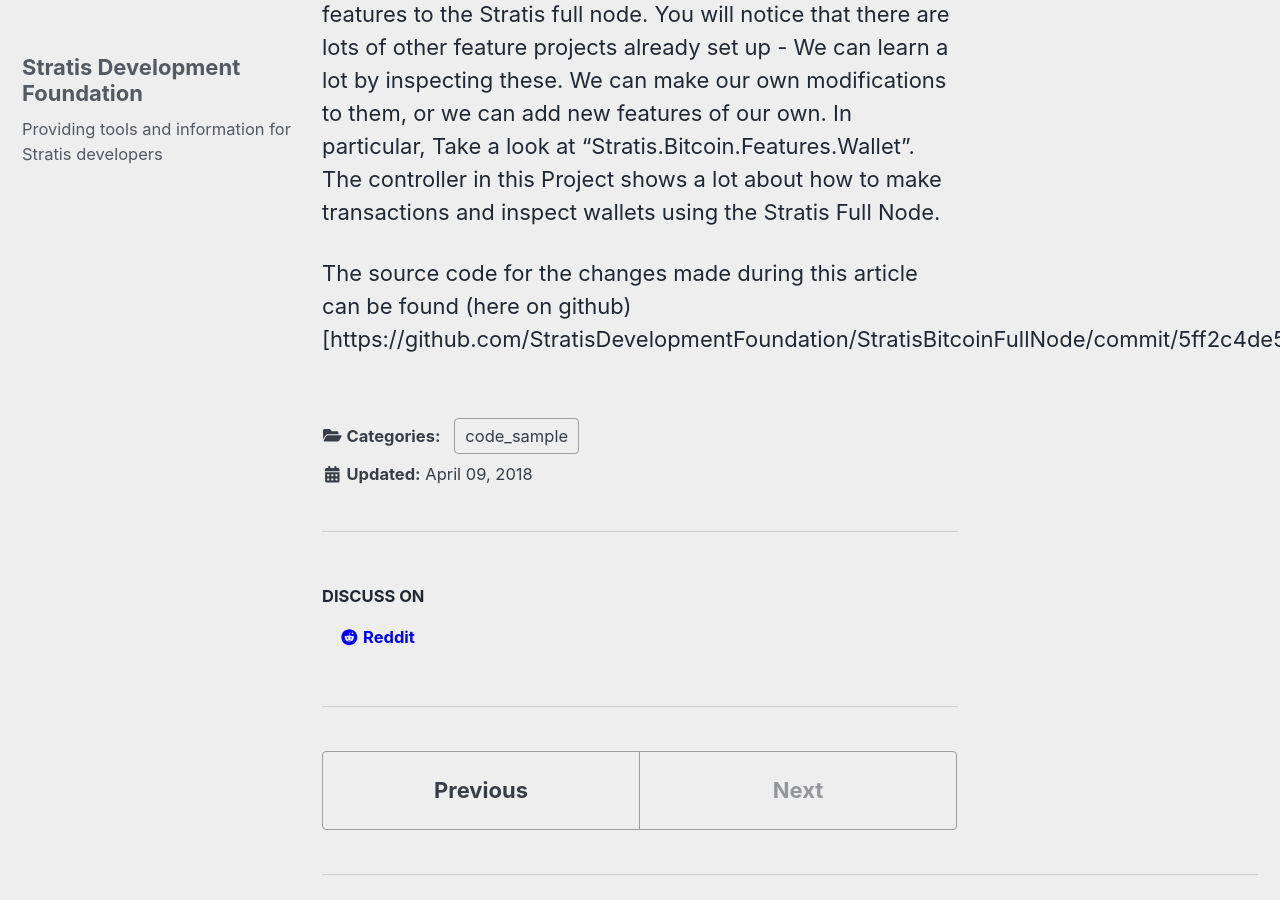
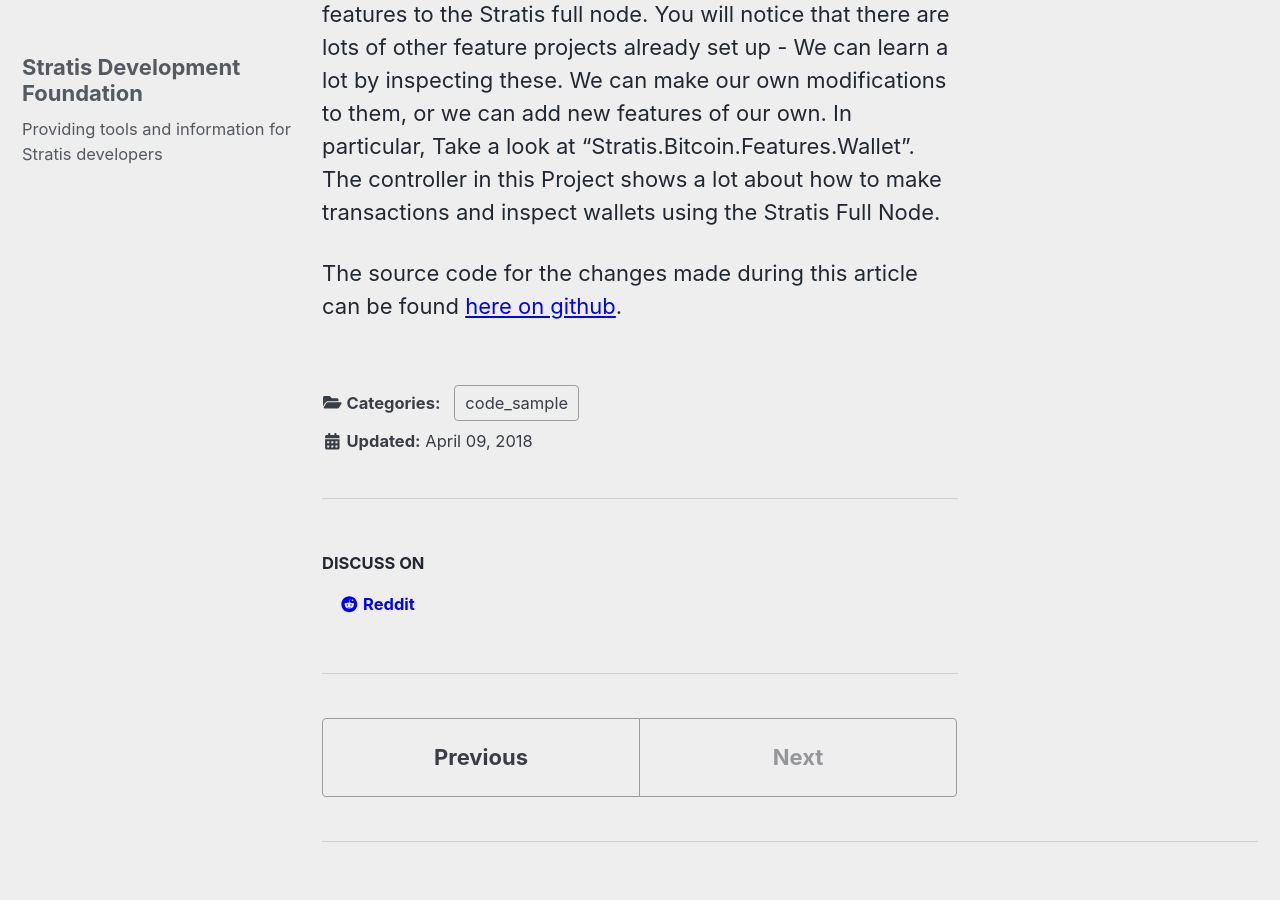
Before and after one commit to StratisDevelopmentFoundation/StratisDevelopmentFoundation.github.io, a Jekyll site: the page built from _posts/2018-04-09-FullNode-features.md, in a window 1280 px wide and 900 px high, scrolled down 8370 px. Built offline with Jekyll 4.4.1, drawn with Linux system fonts in a browser that asks for light colours; nearby versions of some CDN libraries.

Commit message:
Fix link format

```diff
--- a/_posts/2018-04-09-FullNode-features.md
+++ b/_posts/2018-04-09-FullNode-features.md
@@ -236,4 +236,4 @@ In the console window for StratisD, we see the message we added to our controlle
 
 We've learned here how we can add our own custom features to the Stratis full node. You will notice that there are lots of other feature projects already set up - We can learn a lot by inspecting these. We can make our own modifications to them, or we can add new features of our own. In particular, Take a look at "Stratis.Bitcoin.Features.Wallet". The controller in this Project shows a lot about how to make transactions and inspect wallets using the Stratis Full Node.
 
-The source code for the changes made during this article can be found (here on github)[https://github.com/StratisDevelopmentFoundation/StratisBitcoinFullNode/commit/5ff2c4de5105720f9ab1455a84521f6c6e2df992].
+The source code for the changes made during this article can be found [here on github](https://github.com/StratisDevelopmentFoundation/StratisBitcoinFullNode/commit/5ff2c4de5105720f9ab1455a84521f6c6e2df992).
```
